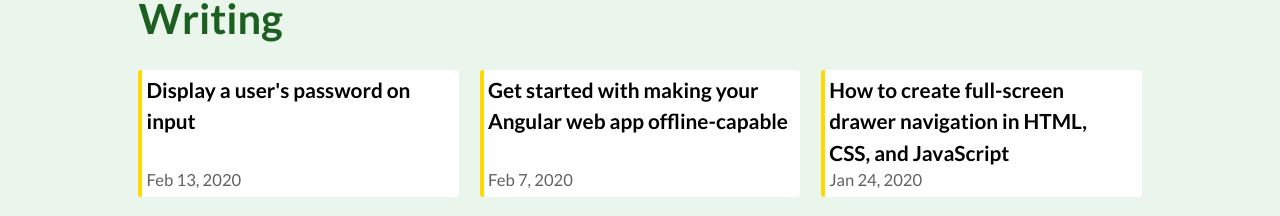
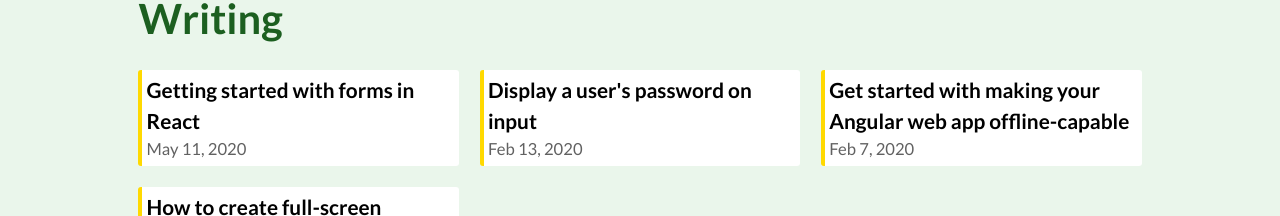
Before and after one commit to khwilo/khwilo-portfolio-v2, a React (Create React App) app: page / in a window 1280 px wide. Shown: the part 1772-1988 px from the top of the page. Built offline with nearby package versions, Linux system fonts and the light colour scheme.

Commit message:
Add new post

```diff
--- a/src/containers/Posts/Posts.js
+++ b/src/containers/Posts/Posts.js
@@ -5,6 +5,11 @@ import './Posts.css';
 
 const Posts = () => {
   const postsList = [
+    {
+      title: 'Getting started with forms in React',
+      publishedDate: 'May 11, 2020',
+      link: 'https://dev.to/khwilo/getting-started-with-forms-in-react-3h87',
+    },
     {
       title: "Display a user's password on input",
       publishedDate: 'Feb 13, 2020',
```
